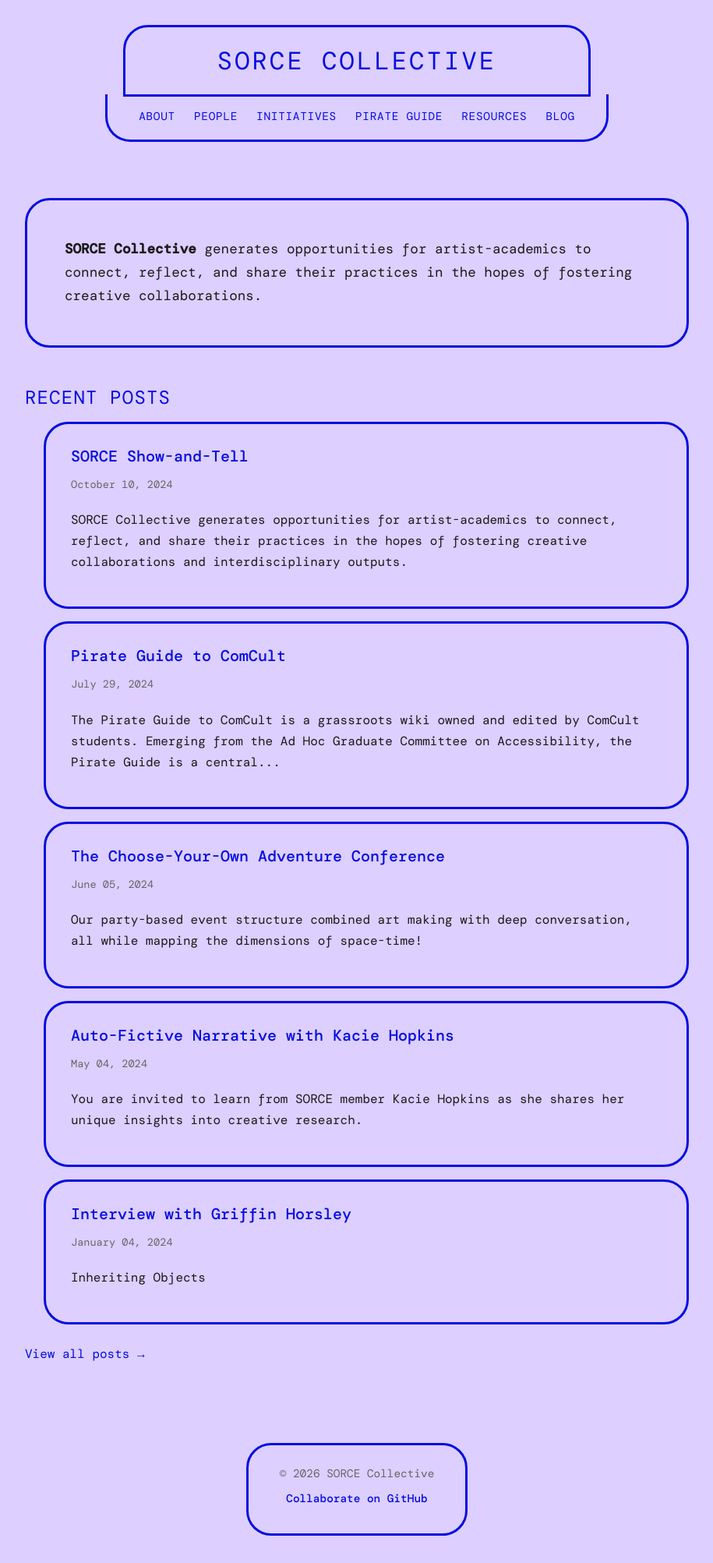
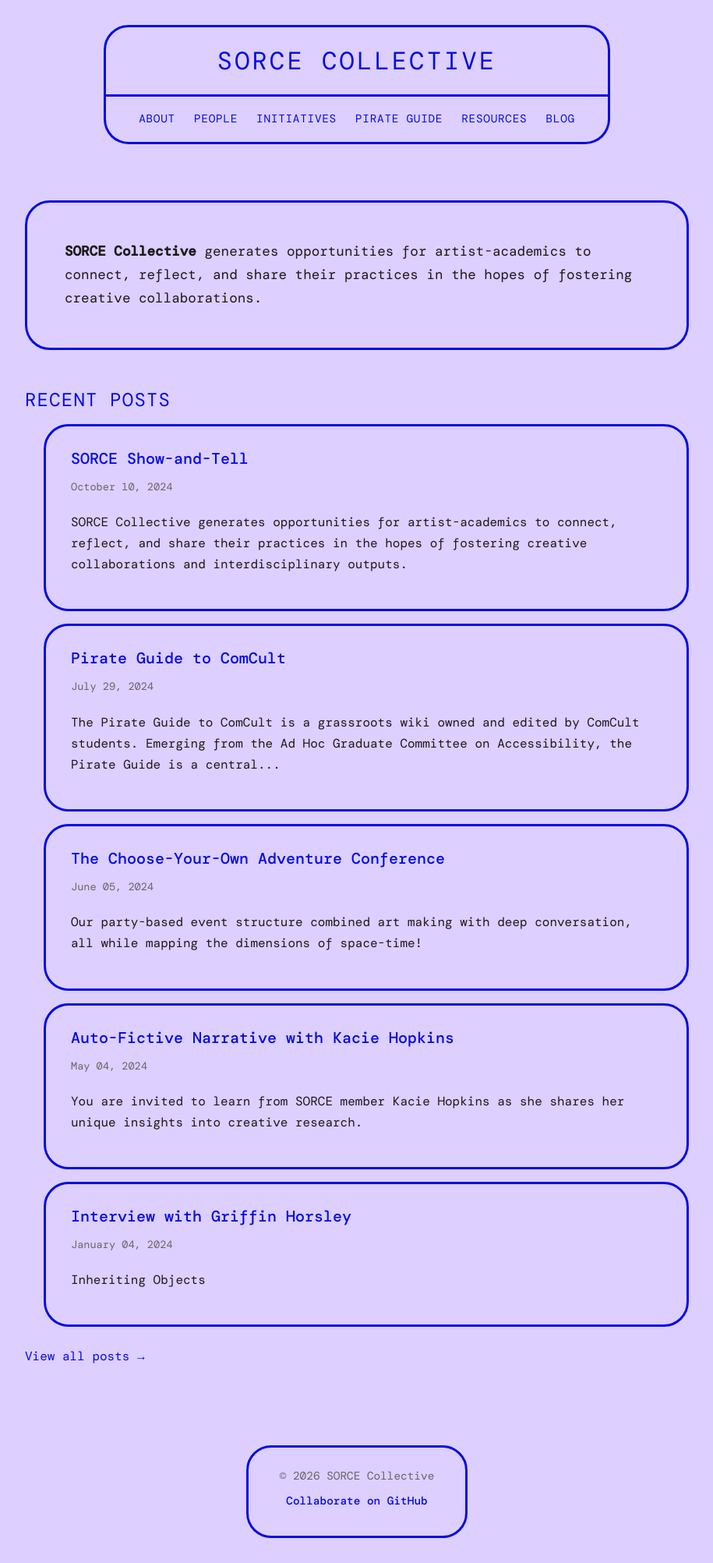
Before and after one commit to iowyth/sorce, a Jekyll site: the page built from index.md, in a window 1280 px wide. Shown: the whole page at 78% size, without its empty margins (182-1097 px from the left). Built offline with Jekyll 4.4.1, drawn with Linux system fonts in a browser that asks for light colours; some web fonts are replaced.

Commit message:
Fix header widths: both boxes now same max-width
- Removed margin-top hack
- Set header-box max-width to 650px so both title and nav are same width
- Title and nav borders should now align perfectly

Co-Authored-By: Claude Opus 4.5 <noreply@anthropic.com>

```diff
--- a/assets/css/style.css
+++ b/assets/css/style.css
@@ -89,7 +89,8 @@ a:hover {
 .header-box {
   display: flex;
   justify-content: center;
-  min-width: 600px;
+  width: 100%;
+  max-width: 650px;
 }
 
 .site-title {
@@ -121,7 +122,6 @@ a:hover {
   border-radius: 0 0 2rem 2rem;
   width: 100%;
   justify-content: center;
-  margin-top: -3px;
 }
 
 .site-nav a {
```
